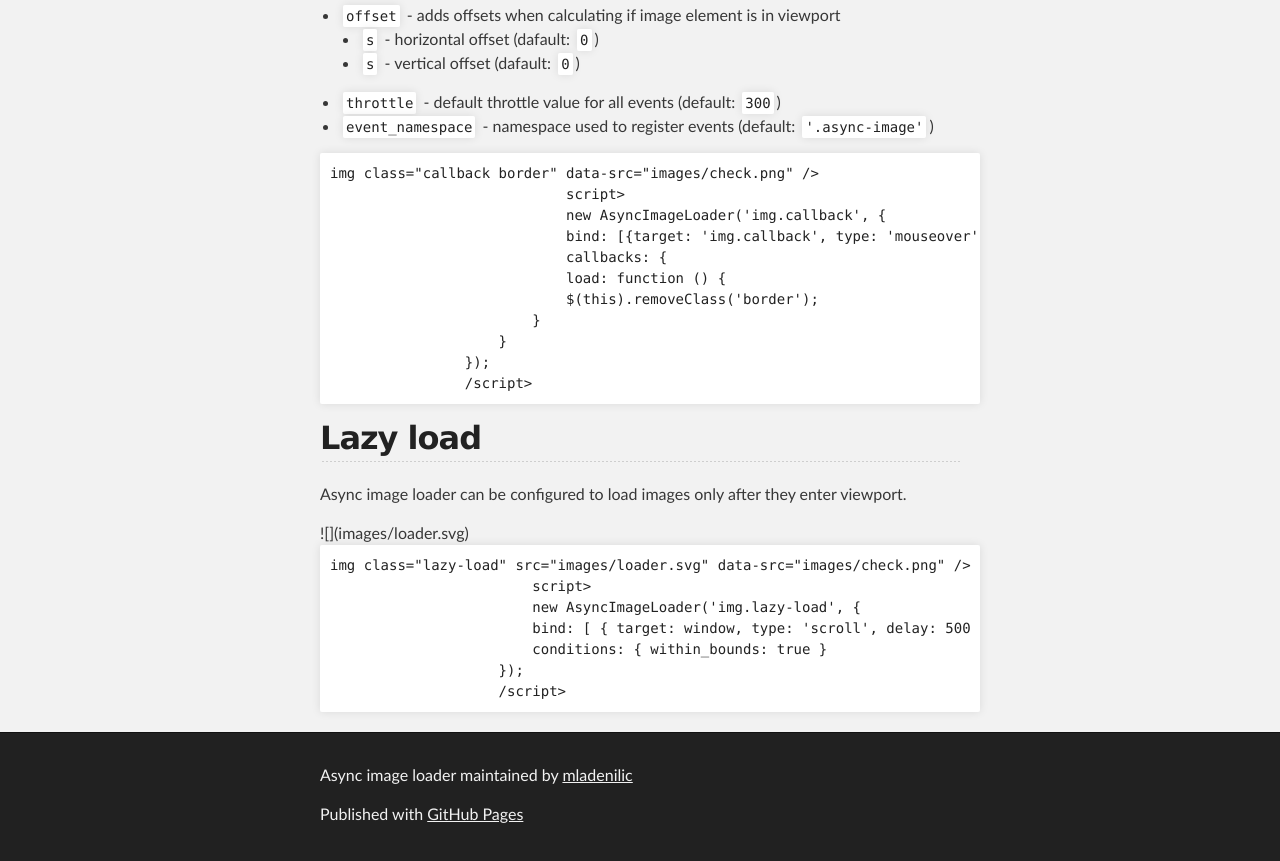
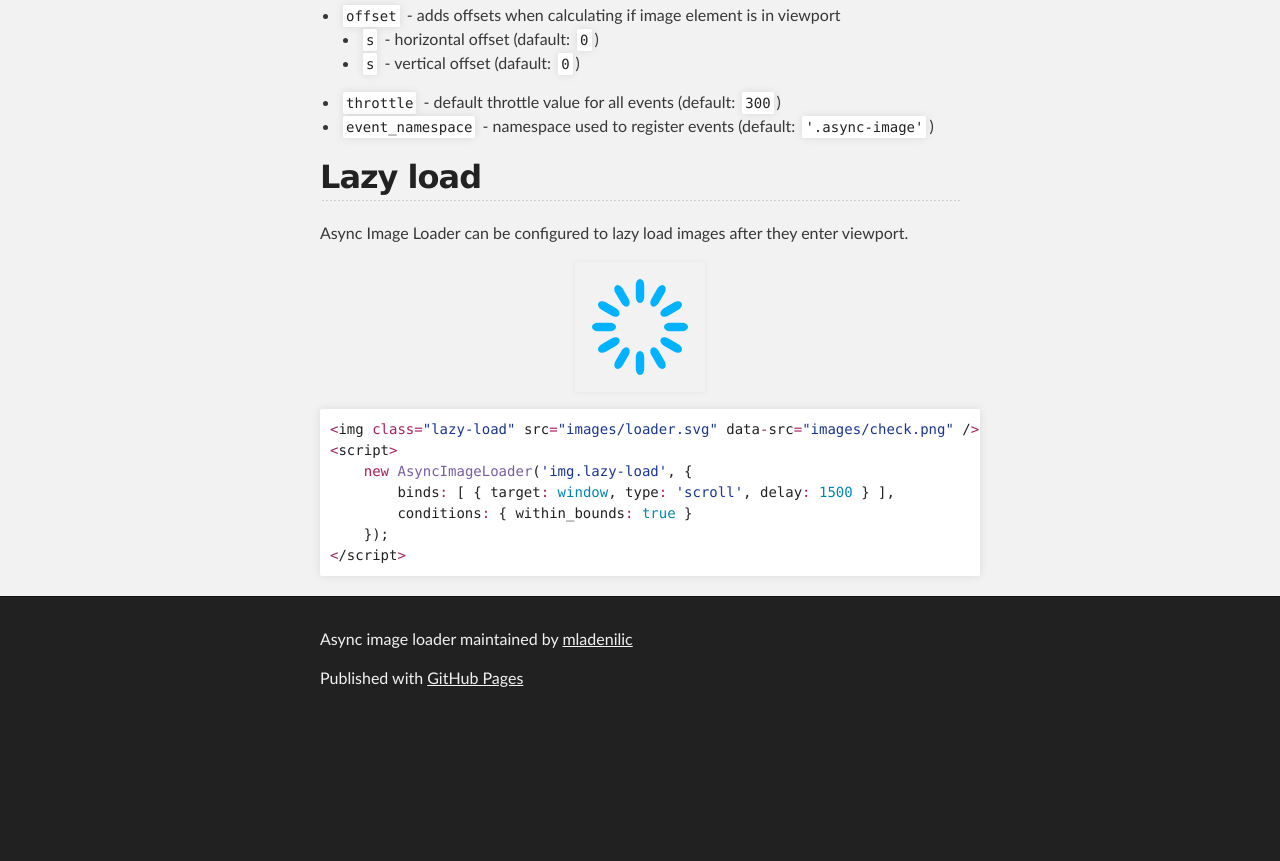
Before and after one commit to mladenilic/async-img, a plain HTML site: page index.html in a window 1280 px wide. Shown: the part 1250-2111 px from the top of the page. After the commit the page ends 1975 px from the top, so only its background shows below. Drawn offline with nearby package versions, Linux system fonts and the light colour scheme.

Commit message:
Update page

```diff
--- a/index.html
+++ b/index.html
@@ -43,14 +43,14 @@
         <div class="example">
             <img class="basic" src="images/loader.svg" data-src="images/check.png" />
             <script>
-                new AsyncImageLoader('.basic', {bind: [{target: '.basic', type: 'mouseover'}]});
+                new AsyncImageLoader('.basic', {binds: [{target: '.basic', type: 'mouseover'}]});
             </script>
         </div>
 
       <div class="highlight highlight-javascript"><pre><span class="pl-k">&lt;</span>img <span class="pl-k">class</span><span class="pl-k">=</span><span class="pl-s"><span class="pl-pds">"</span>basic<span class="pl-pds">"</span></span> src<span class="pl-k">=</span><span class="pl-s"><span class="pl-pds">"</span>images/loader.svg<span class="pl-pds">"</span></span> data<span class="pl-k">-</span>src<span class="pl-k">=</span><span class="pl-s"><span class="pl-pds">"</span>images/check.png<span class="pl-pds">"</span></span> /<span class="pl-k">&gt;</span>
 <span class="pl-k">&lt;</span>script<span class="pl-k">&gt;</span>
   <span class="pl-k">  new</span> <span class="pl-en">AsyncImageLoader</span>(<span class="pl-s"><span class="pl-pds">'</span>.basic<span class="pl-pds">'</span></span>, {
-        bind<span class="pl-k">:</span> [{target<span class="pl-k">:</span> <span class="pl-s"><span class="pl-pds">'</span>.basic<span class="pl-pds">'</span></span>, type<span class="pl-k">:</span> <span class="pl-s"><span class="pl-pds">'</span>mouseover<span class="pl-pds">'</span></span>}]
+        binds<span class="pl-k">:</span> [{target<span class="pl-k">:</span> <span class="pl-s"><span class="pl-pds">'</span>.basic<span class="pl-pds">'</span></span>, type<span class="pl-k">:</span> <span class="pl-s"><span class="pl-pds">'</span>mouseover<span class="pl-pds">'</span></span>}]
     });
 <span class="pl-k">&lt;</span>/script<span class="pl-k">&gt;</span></pre></div>
 
@@ -95,40 +95,26 @@
             <li><code>event_namespace</code> - namespace used to register events (default: <code>'.async-image'</code>)</li>
         </ul>
 
-                    <div>
+        <h2>Lazy load</h2>
+        <p>Async Image Loader can be configured to lazy load images after they enter viewport.</p>
 
-                        <pre>img class="callback border" data-src="images/check.png" /&gt;
-                            script&gt;
-                            new AsyncImageLoader('img.callback', {
-                            bind: [{target: 'img.callback', type: 'mouseover'}],
-                            callbacks: {
-                            load: function () {
-                            $(this).removeClass('border');
-                        }
-                    }
-                });
-                /script&gt;</pre>
+        <div class="example">
+          <img class="lazy-load" src="images/loader.svg" data-src="images/check.png" />
+          <script>
+              new AsyncImageLoader('img.lazy-load', {
+                  binds: [ { target: window, type: 'scroll', delay: 1500 } ],
+                  conditions: { within_bounds: true }
+              });
+          </script>
+        </div>
 
-            </div>
-
-            <h2>
-                <a id="lazy-load" class="anchor" href="#lazy-load" aria-hidden="true"><span class="octicon octicon-link"></span></a>Lazy load</h2>
-
-                <p>Async image loader can be configured to load images only after they enter viewport.</p>
-
-                <div>![](images/loader.svg)</div>
-
-                <div>
-
-                    <pre>img class="lazy-load" src="images/loader.svg" data-src="images/check.png" /&gt;
-                        script&gt;
-                        new AsyncImageLoader('img.lazy-load', {
-                        bind: [ { target: window, type: 'scroll', delay: 500 } ],
-                        conditions: { within_bounds: true }
-                    });
-                    /script&gt;</pre>
-
-                </div>
+        <div class="highlight highlight-javascript"><pre><span class="pl-k">&lt;</span>img <span class="pl-k">class</span><span class="pl-k">=</span><span class="pl-s"><span class="pl-pds">"</span>lazy-load<span class="pl-pds">"</span></span> src<span class="pl-k">=</span><span class="pl-s"><span class="pl-pds">"</span>images/loader.svg<span class="pl-pds">"</span></span> data<span class="pl-k">-</span>src<span class="pl-k">=</span><span class="pl-s"><span class="pl-pds">"</span>images/check.png<span class="pl-pds">"</span></span> /<span class="pl-k">&gt;</span>
+<span class="pl-k">&lt;</span>script<span class="pl-k">&gt;</span>
+    <span class="pl-k">new</span> <span class="pl-en">AsyncImageLoader</span>(<span class="pl-s"><span class="pl-pds">'</span>img.lazy-load<span class="pl-pds">'</span></span>, {
+        binds<span class="pl-k">:</span> [ { target<span class="pl-k">:</span> <span class="pl-c1">window</span>, type<span class="pl-k">:</span> <span class="pl-s"><span class="pl-pds">'</span>scroll<span class="pl-pds">'</span></span>, delay<span class="pl-k">:</span> <span class="pl-c1">1500</span> } ],
+        conditions<span class="pl-k">:</span> { within_bounds<span class="pl-k">:</span> <span class="pl-c1">true</span> }
+    });
+<span class="pl-k">&lt;</span>/script<span class="pl-k">&gt;</span></pre></div>
             </section>
         </div>
 
--- a/javascripts/async-img.js
+++ b/javascripts/async-img.js
@@ -12,7 +12,7 @@ var AsyncImageLoader = (function (window, $) {
                 y: 0
             },
             callbacks: {},
-            bind: {},
+            binds: {},
             conditions: {
                 visible: false,
                 within_bounds: false
@@ -25,8 +25,8 @@ var AsyncImageLoader = (function (window, $) {
             var i;
             $.extend(options, params);
             self.selector = selector;
-            for (i = 0; i < options.bind.length; i++) {
-                self.bind(options.bind[i]);
+            for (i = 0; i < options.binds.length; i++) {
+                self.bind(options.binds[i]);
             }
         };
 
--- a/stylesheets/custom.css
+++ b/stylesheets/custom.css
@@ -1,4 +1,4 @@
-.basic {
+.basic, .lazy-load {
 	display: block;
 	margin: 1em auto;
 }
```
